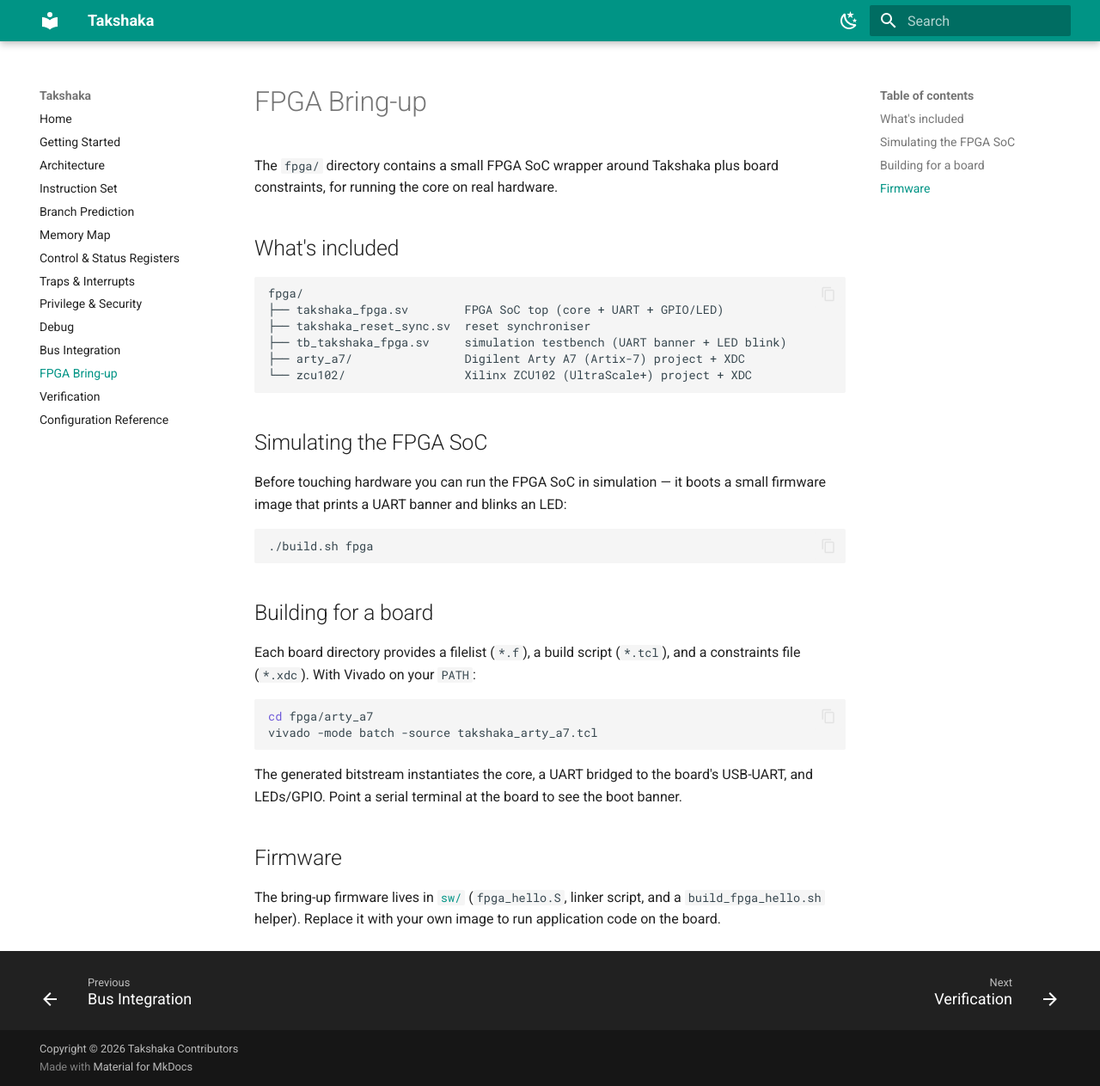
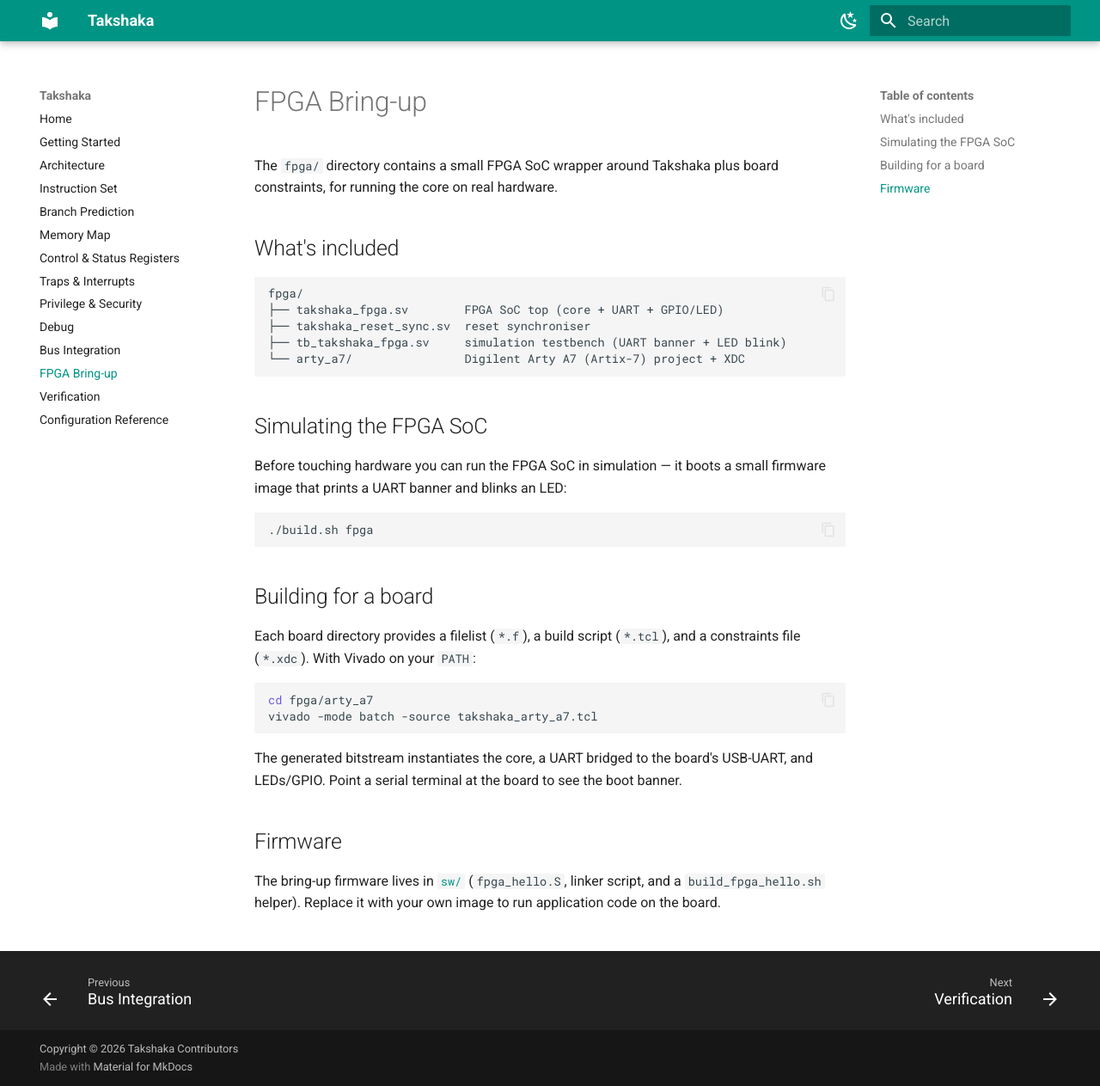
Before and after one commit to EthicalAesthetic/takshaka, an MkDocs documentation site: the page built from docs/fpga.md, in a window 1280 px wide and 1263 px high. Shown: the whole window at 86% size. Built offline with MkDocs 1.6.1 and Material for MkDocs 9.7.7, drawn with Linux system fonts in a browser that asks for light colours.

Commit message:
Remove ZCU102 compatibility

````diff
--- a/docs/fpga.md
+++ b/docs/fpga.md
@@ -10,8 +10,7 @@ fpga/
 ├── takshaka_fpga.sv        FPGA SoC top (core + UART + GPIO/LED)
 ├── takshaka_reset_sync.sv  reset synchroniser
 ├── tb_takshaka_fpga.sv     simulation testbench (UART banner + LED blink)
-├── arty_a7/                Digilent Arty A7 (Artix-7) project + XDC
-└── zcu102/                 Xilinx ZCU102 (UltraScale+) project + XDC
+└── arty_a7/                Digilent Arty A7 (Artix-7) project + XDC
 ```
 
 ## Simulating the FPGA SoC
````
Also changed, not shown: README.md (+1 -1 lines), 4 other files.
